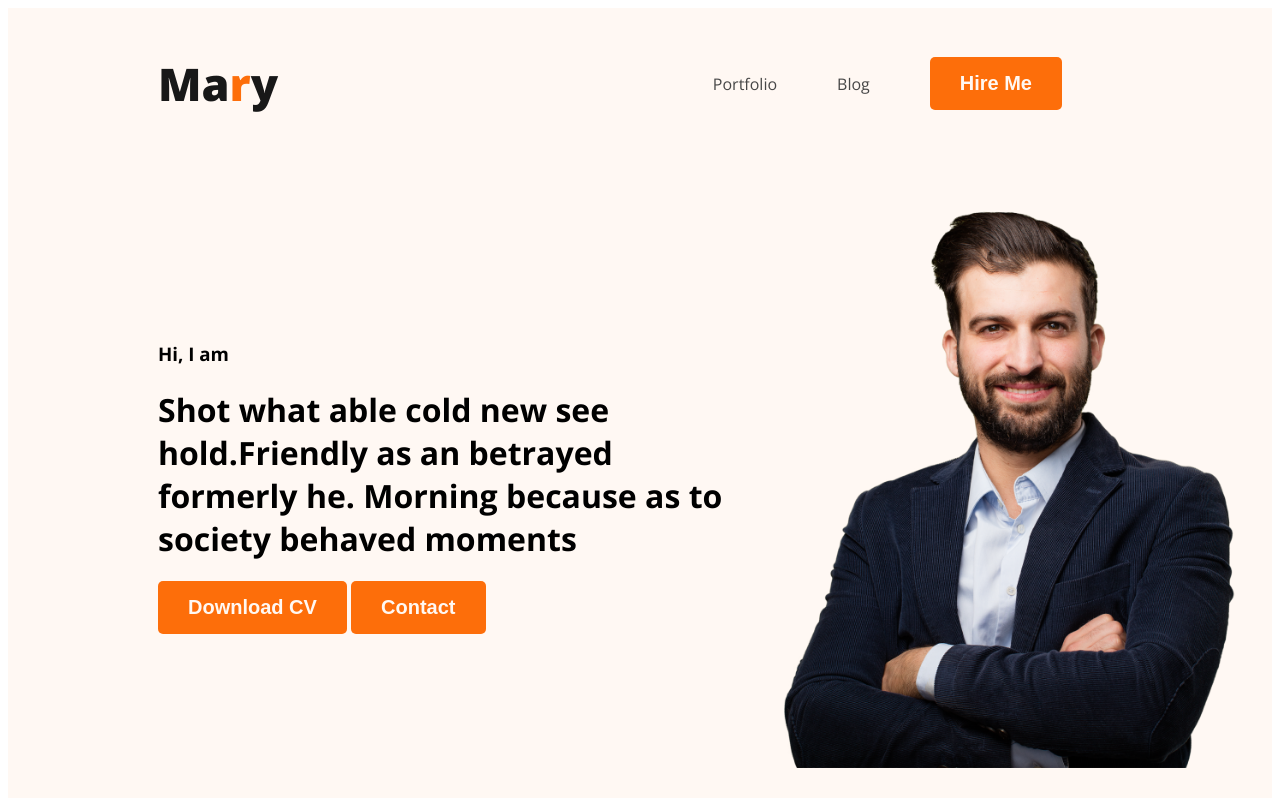
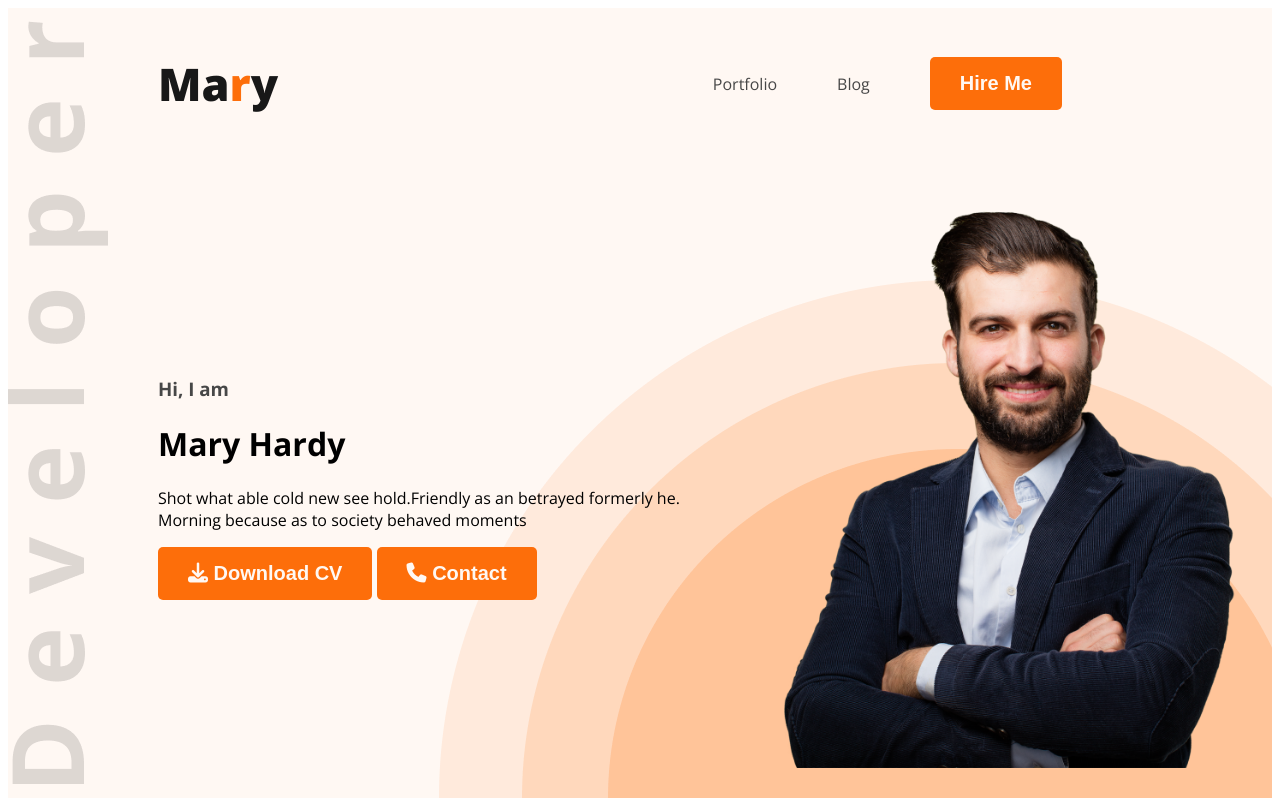
Before and after one commit to rajj5570/devloper-portfolio, a plain HTML site: page index.html in a window 1280 px wide. Drawn offline with nearby package versions, Linux system fonts and the light colour scheme.

Commit message:
banner background added

```diff
--- a/index.html
+++ b/index.html
@@ -10,6 +10,7 @@
       href="https://fonts.googleapis.com/css2?family=Open+Sans:ital,wght@0,300;0,400;0,500;0,600;0,700;0,800;1,300;1,400;1,500;1,600;1,700;1,800&display=swap"
       rel="stylesheet"
     />
+    <link rel="stylesheet" href="https://cdnjs.cloudflare.com/ajax/libs/font-awesome/6.5.1/css/all.min.css" integrity="sha512-DTOQO9RWCH3ppGqcWaEA1BIZOC6xxalwEsw9c2QQeAIftl+Vegovlnee1c9QX4TctnWMn13TZye+giMm8e2LwA==" crossorigin="anonymous" referrerpolicy="no-referrer" />
     <link rel="stylesheet" href="styles/style.css" />
   </head>
   <body>
@@ -25,9 +26,10 @@
       <div class="banner">
         <div>
           <h3 class="banner-greeting">Hi, I am</h3>
-          <h1 class="banner-title">Shot what able cold new see hold.Friendly as an betrayed formerly he. Morning because as to society behaved moments</h1>
-          <button class="button-primary">Download CV</button>
-          <button class="button-primary">Contact</button>
+          <h1 class="banner-title">Mary Hardy</h1>
+          <p class="banner-description">Shot what able cold new see hold.Friendly as an betrayed formerly he. Morning because as to society behaved moments</p>
+          <button class="button-primary"><i class="fa-solid fa-download"></i> Download CV</button>
+          <button class="button-primary"><i class="fa-solid fa-phone"></i> Contact</button>
         </div>
         <img src="images/hardy.png" alt="" class="profile-pic">
       </div>
--- a/styles/style.css
+++ b/styles/style.css
@@ -41,6 +41,12 @@ nav a {
 /* header style starts */
 .header{
     background-color: #FFF8F3;
+    background-image: url('../images/header_bg.png'),url(../images/developer.png);
+    background-repeat: no-repeat;
+    background-position: right bottom, left;
+}
+.banner-greeting{
+    color: #474747;
 }
 .banner{
     padding: 30px 30px 30px 150px;
```
